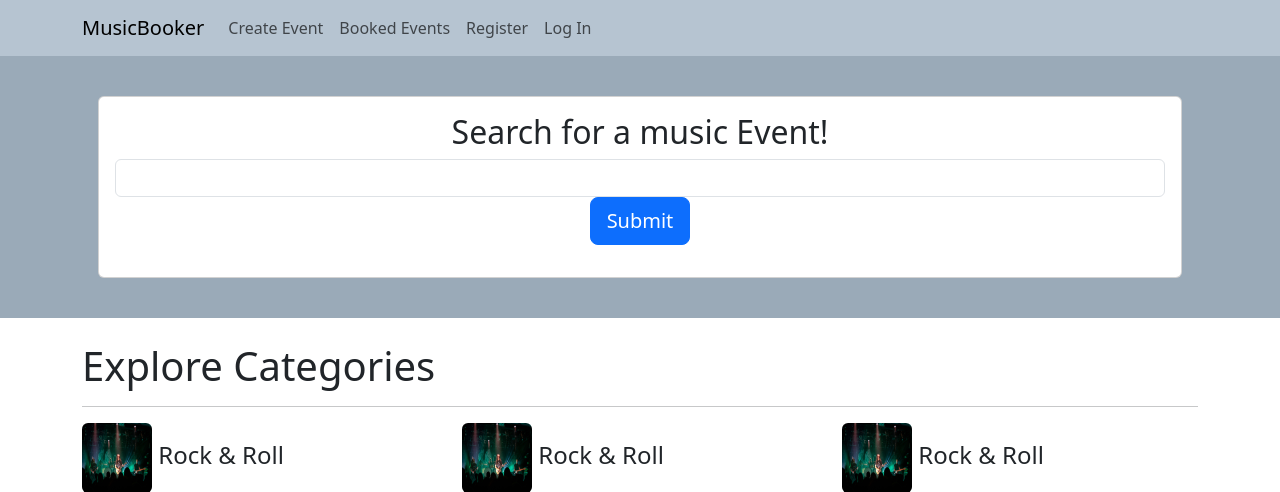
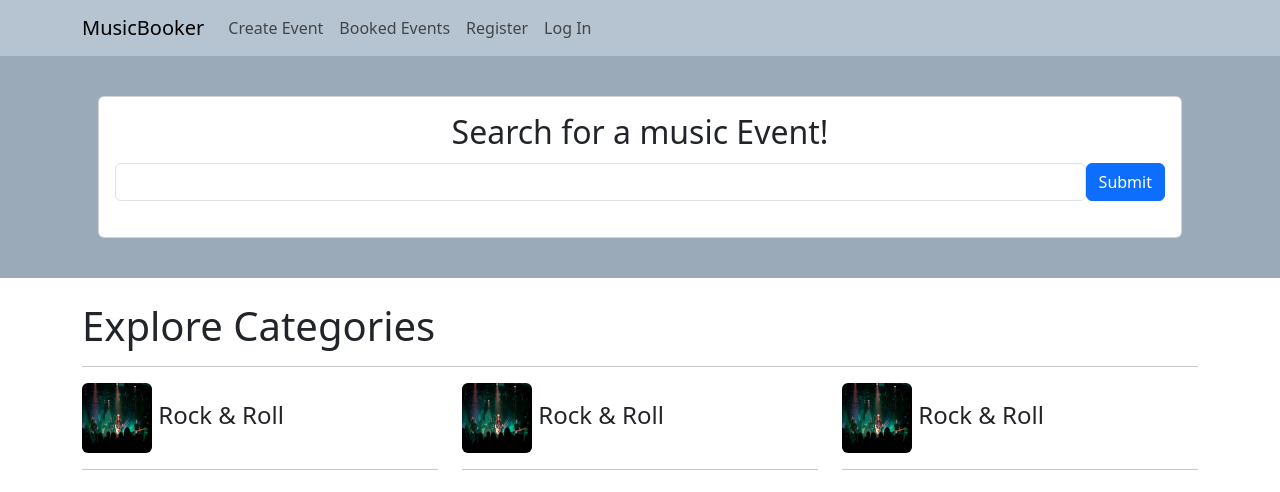
Before and after one commit to BrownBearDude/Simon3, a Flask app: page / in a window 1280 px wide. Shown: the top 492 px of the page. Run offline with Flask 3, Linux system fonts and the light colour scheme; data that the repository does not hold is empty; parts of the project's set-up code (start-up, migrations or seed data) failed here and were passed over; some libraries are stand-ins or nearby versions.

Commit message:
Update index.html - adding querying functionality to search bar
changing search form and changing code of the bar to add functionality.

```diff
--- a/a3_group38/Music/templates/index.html
+++ b/a3_group38/Music/templates/index.html
@@ -9,11 +9,9 @@
             <h2>
                 Search for a music Event!
             </h2>
-            <form class="form-inline">
-                <div class="form-group">
-                    <input class="form-control">
-                    <input class="btn btn-lg btn-primary" type="submit" />
-                </div>
+            <form class="form-inline d-flex flex-nowrap" action="{{url_for('main.search')}}" >
+                <input type="text" name="search" class="form-control flex-grow-1 my-1 mr-sm-2"   id="SearchForm">
+                <button type="submit" class="flex-shrink-1 btn btn-primary my-1">Submit</button>
             </form>
         </div>
     </div>
```
